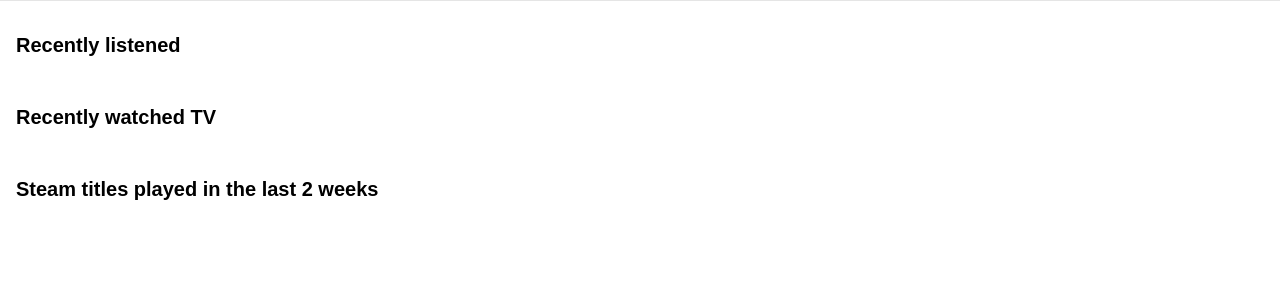
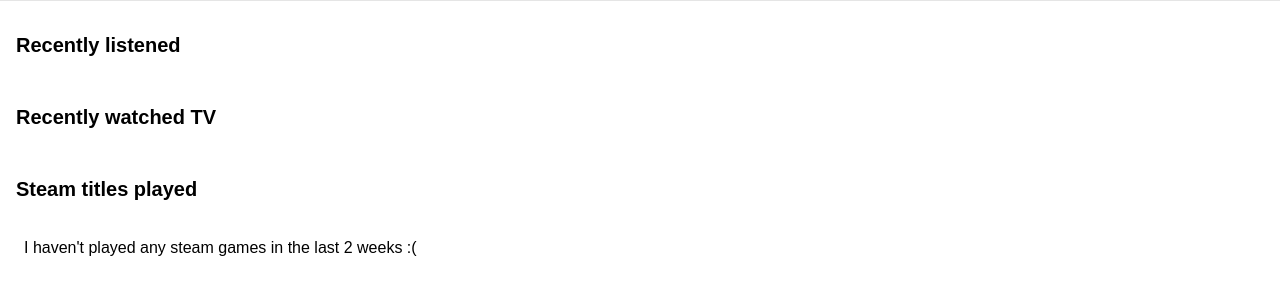
Before and after one commit to marcus-crane/site, a Django app: template stats/templates/stats/index.html in a window 1280 px wide. Shown: the part 50-350 px from the top of the page. Run offline with Django 3.2, Linux system fonts and the light colour scheme; the template is opened without the code that fills it, so the values that code supplies are empty; parts of the project's set-up code (start-up, migrations or seed data) failed here and were passed over.

Commit message:
Update steam parsing

```diff
--- a/stats/templates/stats/index.html
+++ b/stats/templates/stats/index.html
@@ -39,7 +39,7 @@
         </div>
     </article>
     <article>
-        <h2 class="f4 fw6">Steam titles played in the last 2 weeks</h2>
+        <h2 class="f4 fw6">Steam titles played</h2>
         <div class="cf pa2">
             {% for _, game in games.items %}
             <div class="fl w-50 w-25-m w-20-l pa2">
@@ -51,6 +51,8 @@
                 </dl>
               </a>
             </div>
+            {% empty %}
+            <h2>I haven't played any steam games in the last 2 weeks :(</h2>
             {% endfor %}
         </div>
     </article>
--- a/stats/views.py
+++ b/stats/views.py
@@ -44,7 +44,10 @@ def stats(request):
                    '&format=json&limit=10'.format(settings.STEAM))
             r = requests.get(url)
             data = r.json()
-            data = data['response']['games']
+            if data['response']['total_count'] == 0:
+                return None
+            else:
+                data = data['response']['games']
             games = {}
             for index, game in enumerate(data):
                 title = {}
```
